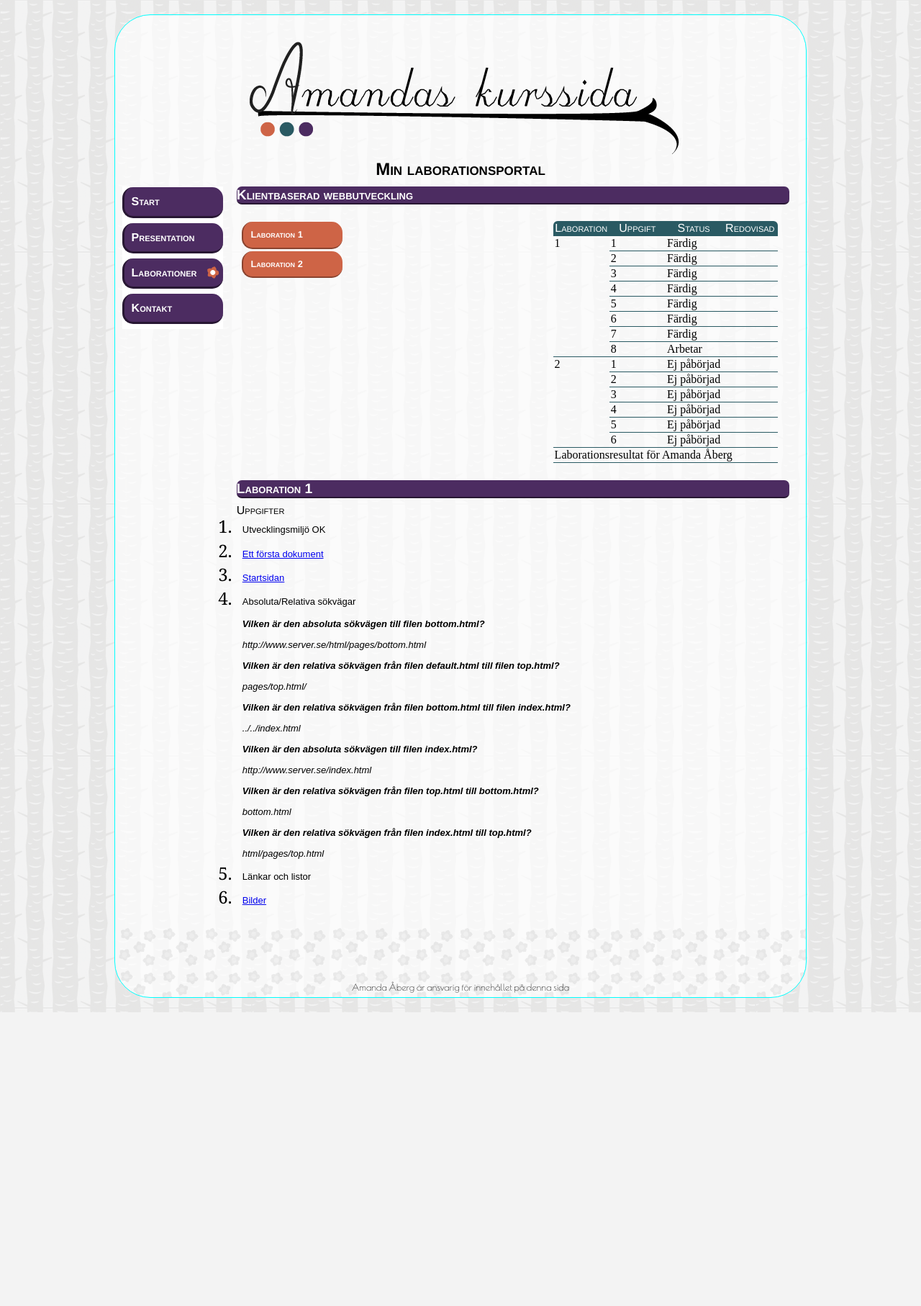
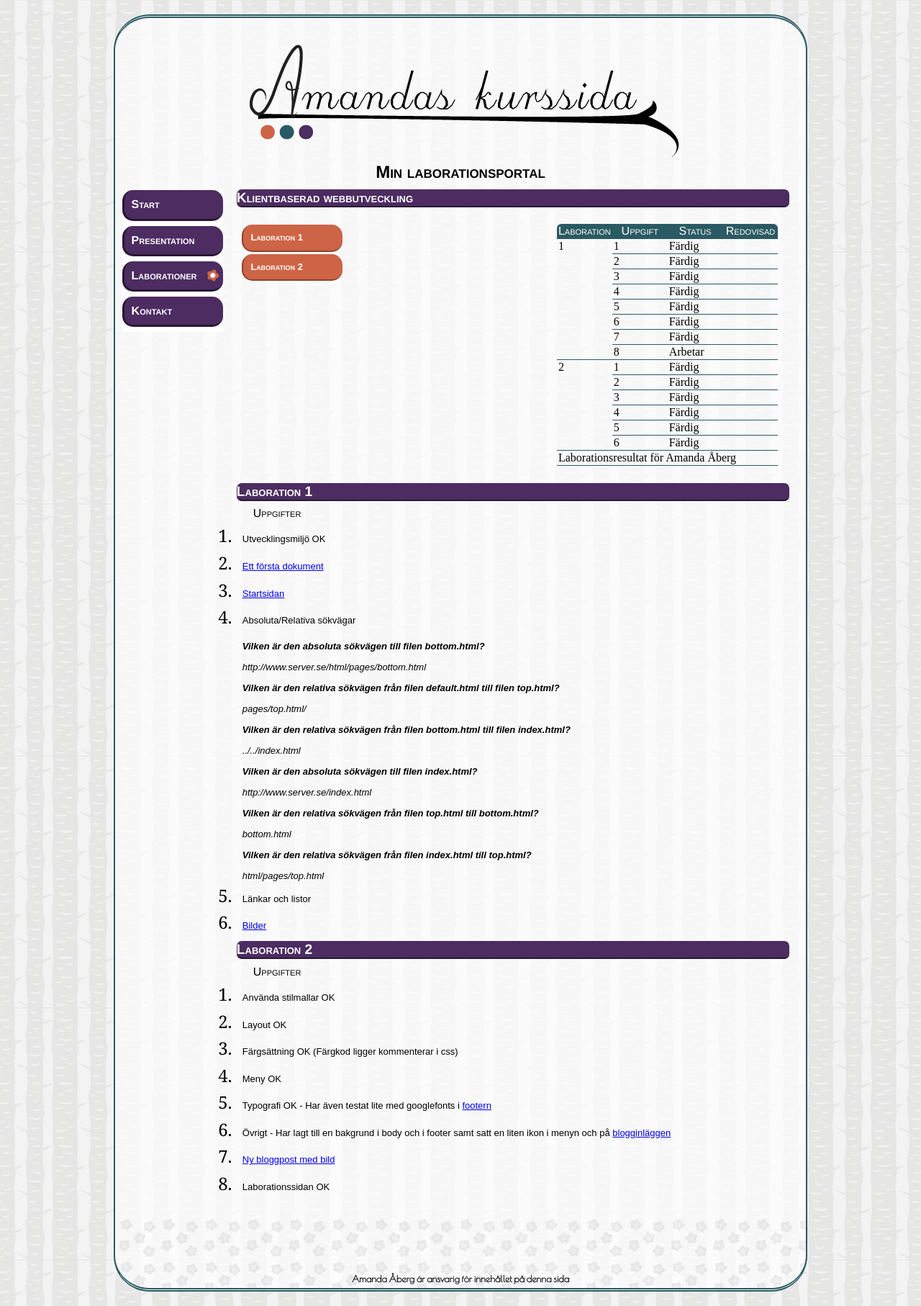
Before and after one commit to aa222di/1d435-labrationer, a PHP site: page /pages/laborationer.html in a window 1280 px wide. Shown: the whole page at 72% size. Before the commit the page ends 1406 px from the top, so only its background shows below. Run offline with PHP 8.4, Linux system fonts and the light colour scheme.

Commit message:
Allt på Labb2 är färdigt.

```diff
--- a/css/basic.css
+++ b/css/basic.css
@@ -80,7 +80,8 @@ body {
 #container {
  width:960px;
 
- border:1px solid aqua;
+ border: double #2A5A63 ;
+ border-width: 5px 2px 5px 2px;
  background-color: rgba(255,255,255,0.7) ;
  margin:20px auto;
  -moz-border-radius: 50px;
@@ -128,11 +129,18 @@ body {
 
 .bloggpost {
     background-color:#fff;
-    margin: 1% auto;
+    margin-bottom: 1%;
     height: auto;
     width: 95%;
+    background-image: url(pics/flower.png);
+    background-repeat: no-repeat;
+    background-position: 1% 9px;
     border:1px dotted aqua;
+    padding: 1%;
 }
+
+
+
 
 .presentationslista {
     float: left;
@@ -175,11 +183,14 @@ h2 {
 
 h3 {
     font: small-caps 1em/120% "Helvetica", sans-serif;
+    margin-left: 3%;
+    margin-bottom: 10px;
 
 }
 
 p {
-    font:0.8em/110% "Georgia", serif;
+    font:0.8em/120% "Georgia", serif;
+    margin-bottom: 5px;
 
 
 
@@ -360,25 +371,25 @@ dd {
 
 
 
-#lab1 {
+#lab {
     clear: both;
 
 }
 
-#lab1 {
+#lab {
     width:100%;
 
     }
 
 
-#lab1 ol {
+#lab ol {
 
     font-family:Georgia, Times, serif;
     font-size:24px;
     color:black;
 }
 
-#lab1 ol li p {
+#lab ol li p {
     padding:8px;
     font-style:normal;
     font-family:Arial;
@@ -387,7 +398,7 @@ dd {
       }
 
 
-#lab1 ol li dl dt {
+#lab ol li dl dt {
     padding:8px;
     font-weight: bold;
     font-style: italic;
@@ -396,7 +407,7 @@ dd {
     color:black;
       }
 
-#lab1 ol li dl dd {
+#lab ol li dl dd {
     padding:8px;
     font-style: italic;
     font-family:Arial;
@@ -428,4 +439,5 @@ dd {
 #foottext p {
    font-family: "Poiret One", serif;
    font-size:  0.8em;
+   font-weight: bold;
 }
--- a/pages/laborationer.html
+++ b/pages/laborationer.html
@@ -41,7 +41,7 @@
 
             <ul>
                 <li><a href="#lab1">Laboration 1</a> </li>
-                <li><a href="#l">Laboration 2</a> </li>
+                <li><a href="#lab2">Laboration 2</a> </li>
             </ul>
         </div>
 
@@ -108,32 +108,32 @@
                     <tr>
                         <td rowspan="6">2</td>
                         <td>1</td>
-                        <td>Ej påbörjad</td>
+                        <td>Färdig</td>
                         <td></td>
                     </tr>
                     <tr>
                         <td>2</td>
-                        <td>Ej påbörjad</td>
+                        <td>Färdig</td>
                         <td></td>
                     </tr>
                     <tr>
                         <td>3</td>
-                        <td>Ej påbörjad</td>
+                        <td>Färdig</td>
                         <td></td>
                     </tr>
                     <tr>
                         <td>4</td>
-                        <td>Ej påbörjad</td>
+                        <td>Färdig</td>
                         <td></td>
                     </tr>
                     <tr>
                         <td>5</td>
-                        <td>Ej påbörjad</td>
+                        <td>Färdig</td>
                         <td></td>
                     </tr>
                     <tr>
                         <td>6</td>
-                        <td>Ej påbörjad</td>
+                        <td>Färdig</td>
                         <td></td>
                     </tr>
 
@@ -146,8 +146,10 @@
 
 
 
-        <div id="lab1">
-           <h2>Laboration 1</h2>
+
+
+        <div id="lab">
+           <h2 id="lab1">Laboration 1</h2>
             <h3>Uppgifter</h3>
             <ol>
                 <li><p>Utvecklingsmiljö OK</p></li>
@@ -177,6 +179,23 @@
 
         </div>
 
+        <div id="lab">
+           <h2 id="lab2">Laboration 2</h2>
+            <h3>Uppgifter</h3>
+            <ol>
+                <li><p>Använda stilmallar OK</p></li>
+                <li><p>Layout OK</p></li>
+                <li><p>Färgsättning OK (Färgkod ligger kommenterar i css)</p></li>
+                <li><p>Meny OK</p></li>
+                <li><p>Typografi OK - Har även testat lite med googlefonts i <a href="#foottext">footern</a></p></li>
+                <li><p>Övrigt - Har lagt till en bakgrund i body och i footer samt satt en liten ikon i menyn och på  <a href="../index.html">blogginläggen</a></p></li>
+                <li><p><a href="../index.html#log4">Ny bloggpost med bild</a></p></li>
+                <li><p>Laborationssidan OK</p></li>
+            </ol>
+
+
+        </div>
+
     </div>
          <!---------------------------footer-------------------------------->
 
```
Also changed, not shown: index.html (+10 -0 lines), pics/menyprob.png (added).
